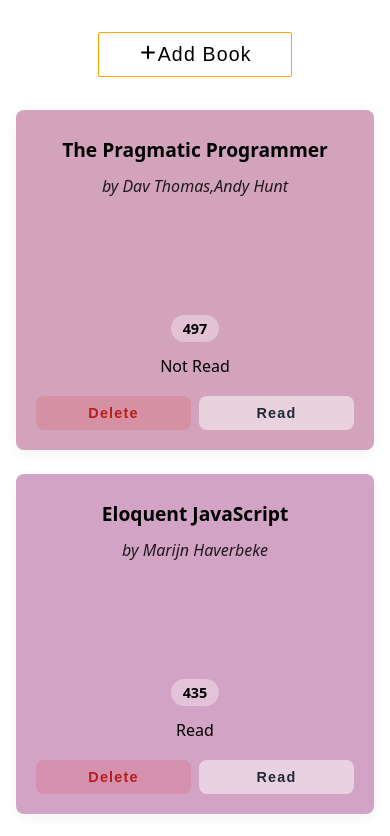
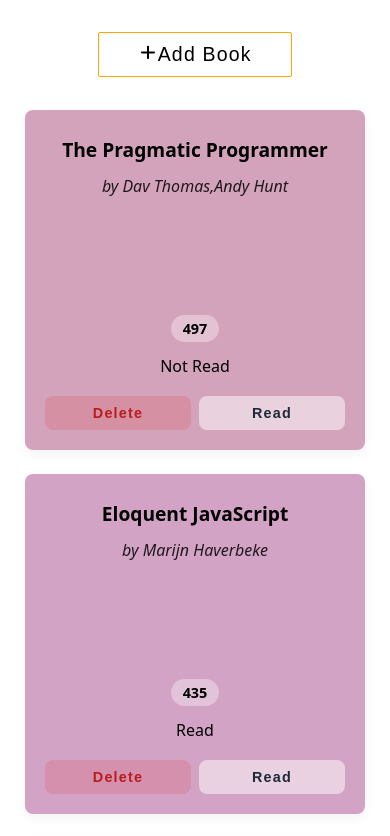
Before and after one commit to maqboolwebdev-stack/Library, a plain HTML site: page index.html in a window 390 px wide. Shown: the top 836 px of the page. Drawn offline with Linux system fonts and the light colour scheme.

Commit message:
fix: center wrapped book cards and improve responsive sizing

```diff
--- a/style.css
+++ b/style.css
@@ -170,16 +170,16 @@ button {
 }
 
 .books-container {
-  display: grid;
-  grid-template-columns: repeat(auto-fill, minmax(min(100%, 280px), 1fr));
+  display: flex;
+  flex-wrap: wrap;
+  justify-content: center;
   gap: 1.5rem;
-  place-items: center;
-  place-content: center;
   padding: clamp(1rem, 4vw, 3rem);
 }
 
 .card {
-  width: 100%;
+  flex: 1 1 280px;
+  max-width: 340px;
   min-height: 340px;
   display: flex;
   flex-direction: column;
```
